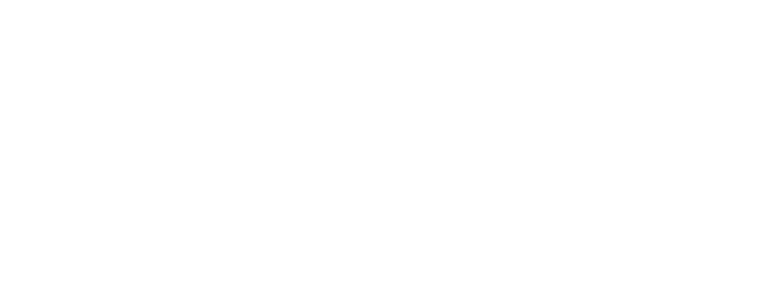
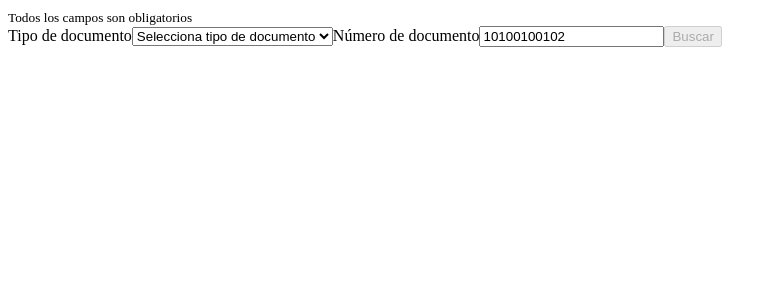
Before and after one commit to suspectDEV/NTTDATA-TT, a React (Vite) app: page / in a window 1280 px wide. Shown: the top 300 px of the page, without its empty margins (0-777 px from the left). Built offline with nearby package versions, Linux system fonts and the light colour scheme.

Commit message:
new formComponent, adding bootstrap and main route

```diff
--- a/package.json
+++ b/package.json
@@ -9,7 +9,9 @@
     "preview": "vite preview"
   },
   "dependencies": {
+    "bootstrap": "^5.2.2",
     "react": "^18.2.0",
+    "react-bootstrap": "^2.6.0",
     "react-dom": "^18.2.0",
     "react-router-dom": "^6.4.3"
   },
--- a/src/App.tsx
+++ b/src/App.tsx
@@ -1,12 +1,11 @@
-
+import FormComponent from './components/form';
 import { BrowserRouter, Routes, Route } from 'react-router-dom';
 
 export default function App() {
   return (
     <BrowserRouter>
       <Routes>
-        <Route path="/" element={<></>} />
-        <Route path="/search" element={<></>} />
+        <Route path="/" element={<FormComponent />} />
       </Routes>
     </BrowserRouter>
   );
--- /dev/null
+++ b/src/components/form/index.tsx
@@ -0,0 +1,90 @@
+import * as React from 'react';
+import Form from 'react-bootstrap/Form';
+import { Container, Stack } from 'react-bootstrap';
+import { useNavigate } from 'react-router-dom';
+
+const OPTIONS = [
+  { key: 'cc', value: 'Cédula de ciudadanía' },
+  { key: 'passport', value: 'Pasaporte' },
+];
+
+export default function FormComponent() {
+  const [isValid, setIsValid] = React.useState(false);
+  const [typeDoc, setTypeDoc] = React.useState<string>();
+  const [numDoc, setNumDoc] = React.useState<string>("10100100102");
+  const navigate = useNavigate();
+
+  React.useEffect(() => {
+    const validType = typeDoc && typeDoc !== 'empty';
+    const lengthNum = numDoc && numDoc.toString().length;
+    const validNum = lengthNum >= 8 && lengthNum <= 11;
+    if (validType && validNum) setIsValid(true);
+    else setIsValid(false);
+  }, [typeDoc, numDoc]);
+
+  return (
+    <Container>
+      <Stack direction="vertical">
+        <Form onSubmit={handleSubmit}>
+          <Form.Text className="span-form">Todos los campos son obligatorios</Form.Text>
+          <br />
+          <Form.Label className="label-form" htmlFor="type">
+            Tipo de documento
+          </Form.Label>
+          <Form.Select
+            id="type" className="input-form" name="type" onChange={onChangeType}>
+            <option value="empty" defaultChecked>
+              Selecciona tipo de documento
+            </option>
+            {OPTIONS.map((val, i) => (
+              <option key={val.key} value={val.key}>
+                {val.value}
+              </option>
+            ))}
+          </Form.Select>
+
+          <Form.Label className="label-form" htmlFor="number">
+            Número de documento
+          </Form.Label>
+          <Form.Control
+            id="number"
+            name="number"
+            type="tel"
+            value={numDoc}
+            onChange={onChangeNum}
+            className="input-form"
+            minLength={8}
+            maxLength={11}
+          ></Form.Control>
+          <Form.Control
+            type="submit"
+            value="Buscar"
+            className="btn-form"
+            disabled={!isValid}
+          />
+        </Form>
+      </Stack>
+    </Container>
+  );
+
+  function onChangeType(e: React.ChangeEvent<HTMLSelectElement>) {
+    e.preventDefault();
+    setTypeDoc(e.target.value);
+  }
+
+  function onChangeNum(e: React.ChangeEvent<HTMLInputElement>) {
+    e.preventDefault();
+    let val = e.target.value
+    // @ts-ignore
+    if(!isNaN(val)) setNumDoc(val);
+  }
+
+  function handleSubmit(event: React.FormEvent<HTMLFormElement>) {
+    event.preventDefault();
+    const data = new FormData(event.currentTarget);
+    const type = data?.get('type')?.toString() + '';
+    const num = data?.get('number')?.toString() + '';
+    console.log(type, num);
+    navigate(`/search?num=${num}&type=${type}`);
+  }
+}
```
Also changed, not shown: 1 other file (tests, documents, lock files or other folders).
